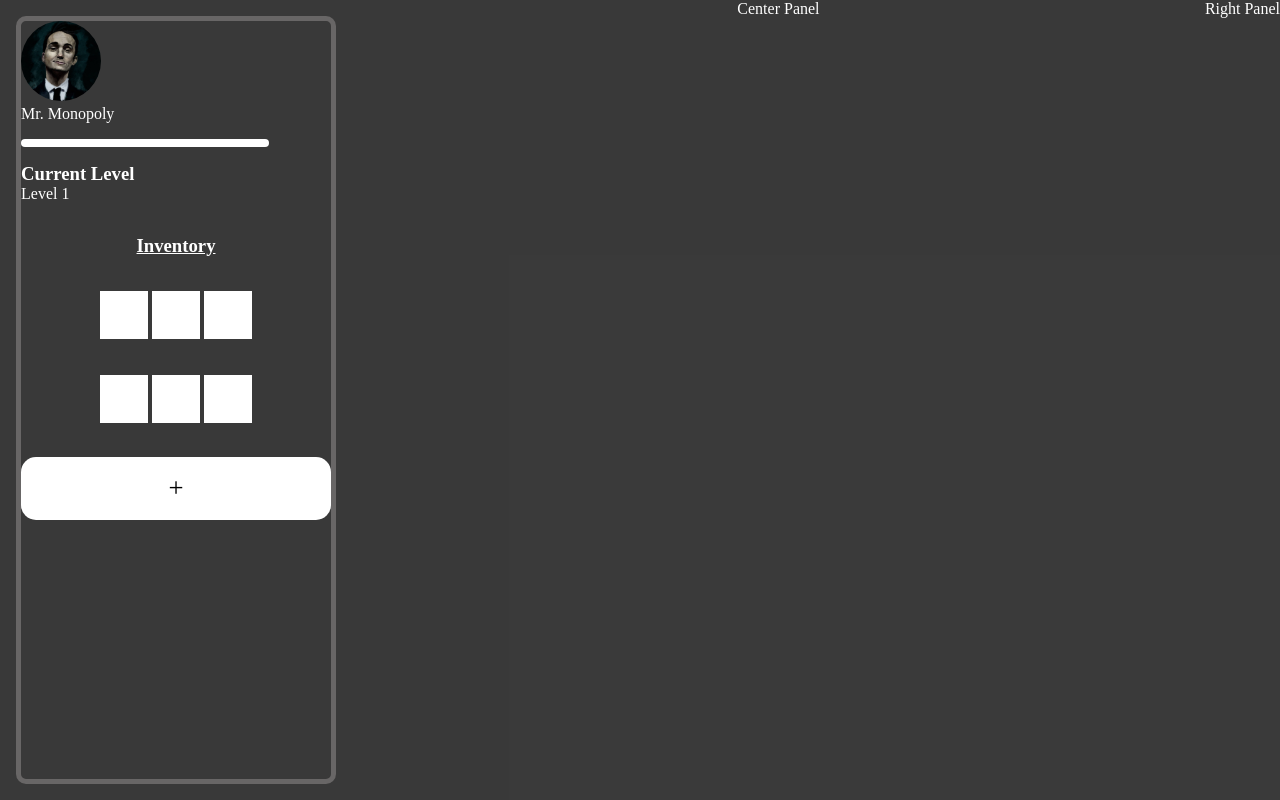
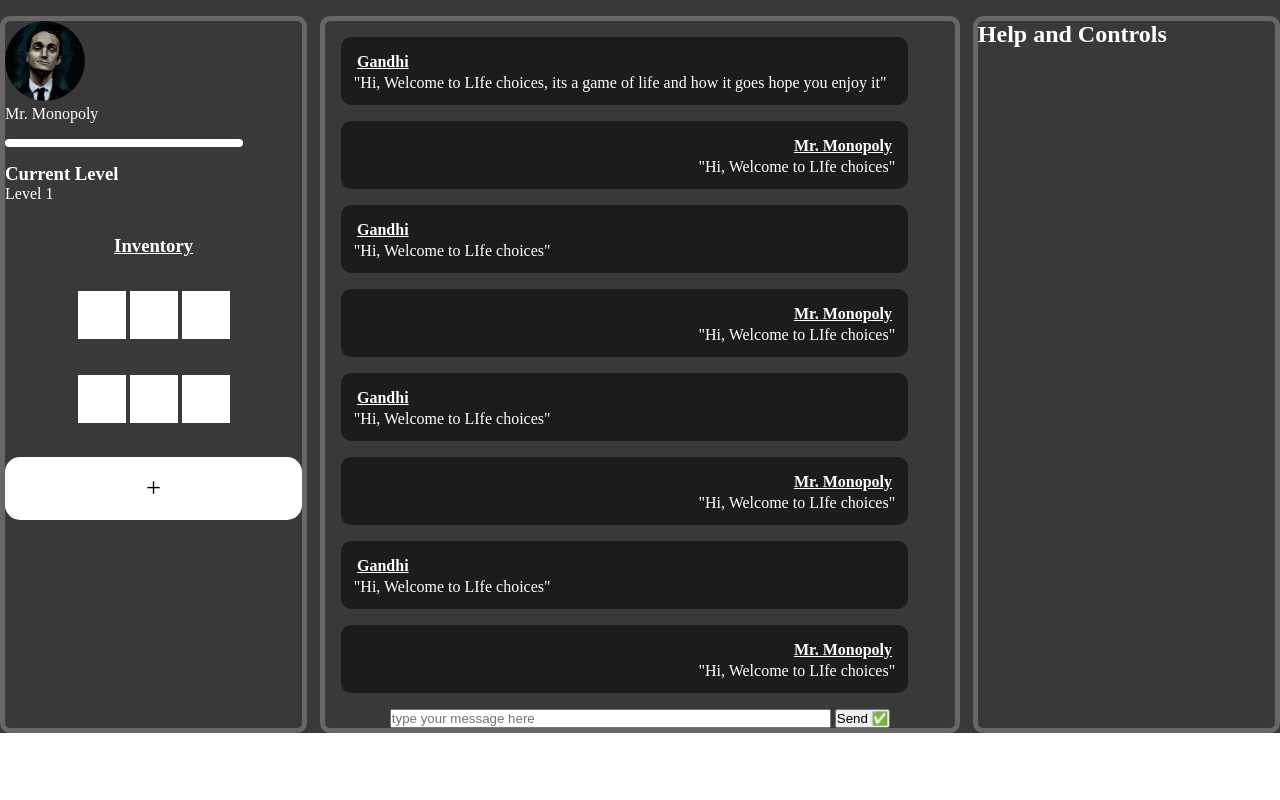
Before and after one commit to Hakymreality/LalaLand, a plain HTML site: page index.html in a window 1280 px wide. Drawn offline with Linux system fonts and the light colour scheme.

Commit message:
Completed Center Panel and message styling

```diff
--- a/index.html
+++ b/index.html
@@ -35,10 +35,47 @@
             </div>
         </div>
         <div id="center" class="panel">
-            <p>Center Panel</p>
+            <div id="messages-overflow">
+                <div class="message">
+                    <h4 class="message-sender">Gandhi</h4>
+                    <p>"Hi, Welcome to LIfe choices, its a game of life and how it goes hope you enjoy it"</p>
+                </div>
+                <div class="message">
+                    <h4 class="message-sender right">Mr. Monopoly</h4>
+                    <p class="right">"Hi, Welcome to LIfe choices"</p>
+                </div>
+                <div class="message">
+                    <h4 class="message-sender">Gandhi</h4>
+                    <p>"Hi, Welcome to LIfe choices"</p>
+                </div>
+                <div class="message">
+                    <h4 class="message-sender right">Mr. Monopoly</h4>
+                    <p class="right">"Hi, Welcome to LIfe choices"</p>
+                </div>
+                <div class="message">
+                    <h4 class="message-sender">Gandhi</h4>
+                    <p>"Hi, Welcome to LIfe choices"</p>
+                </div>
+                <div class="message">
+                    <h4 class="message-sender right">Mr. Monopoly</h4>
+                    <p class="right">"Hi, Welcome to LIfe choices"</p>
+                </div>
+                <div class="message">
+                    <h4 class="message-sender">Gandhi</h4>
+                    <p>"Hi, Welcome to LIfe choices"</p>
+                </div>
+                <div class="message">
+                    <h4 class="message-sender right">Mr. Monopoly</h4>
+                    <p class="right">"Hi, Welcome to LIfe choices"</p>
+                </div>
+            </div>
+            <form action="#" id="message-form">
+                <input type="text" placeholder="type your message here" id="message-box">
+                <input type="button" value="Send ✅">
+            </form>
         </div>
         <div id="right" class="panel">
-            <p>Right Panel</p>
+            <h2>Help and Controls</h2>
         </div>
     </div>
 </body>
--- a/style.css
+++ b/style.css
@@ -9,16 +9,25 @@
     justify-content: space-between;
     color:white;
     background-color: rgba(22, 22, 22, 0.849);
-    min-height: 100vh;
+    max-height: fit-content;
 }
 
-#left{
-    margin:1em;
-    width:25%;
+
+
+.panel{
+    margin-top:1em;
     border:5px solid rgb(104, 102, 102);
     border-radius: 10px;
 }
-
+#left{
+    width:24%;
+}
+#center{
+    width:50%;
+}
+#right{
+    width:24%
+}
 #profile-img{
     height:5rem;
     width:auto;
@@ -65,3 +74,41 @@
     font-size: 20pt;
     border-radius: 15px;
 }
+
+/* Center Panel */
+
+#message-form{
+   width: 100%;
+   position: bottom;
+   text-align: center;
+}
+
+#message-box{
+    width:70%;
+}
+
+.message{
+    background-color: rgba(0,0,0,0.5);
+    width:90%;
+    margin:1em;
+    padding:0.8em;
+    border-radius: 10px;
+}
+
+.message-sender{
+    margin: 0.2em;
+    text-decoration: underline;
+}
+
+.right{
+    text-align:right;
+}
+
+.center{
+
+}
+
+#messages-overflow{
+    max-height: 90vh;
+    overflow-y: scroll;
+}
```
